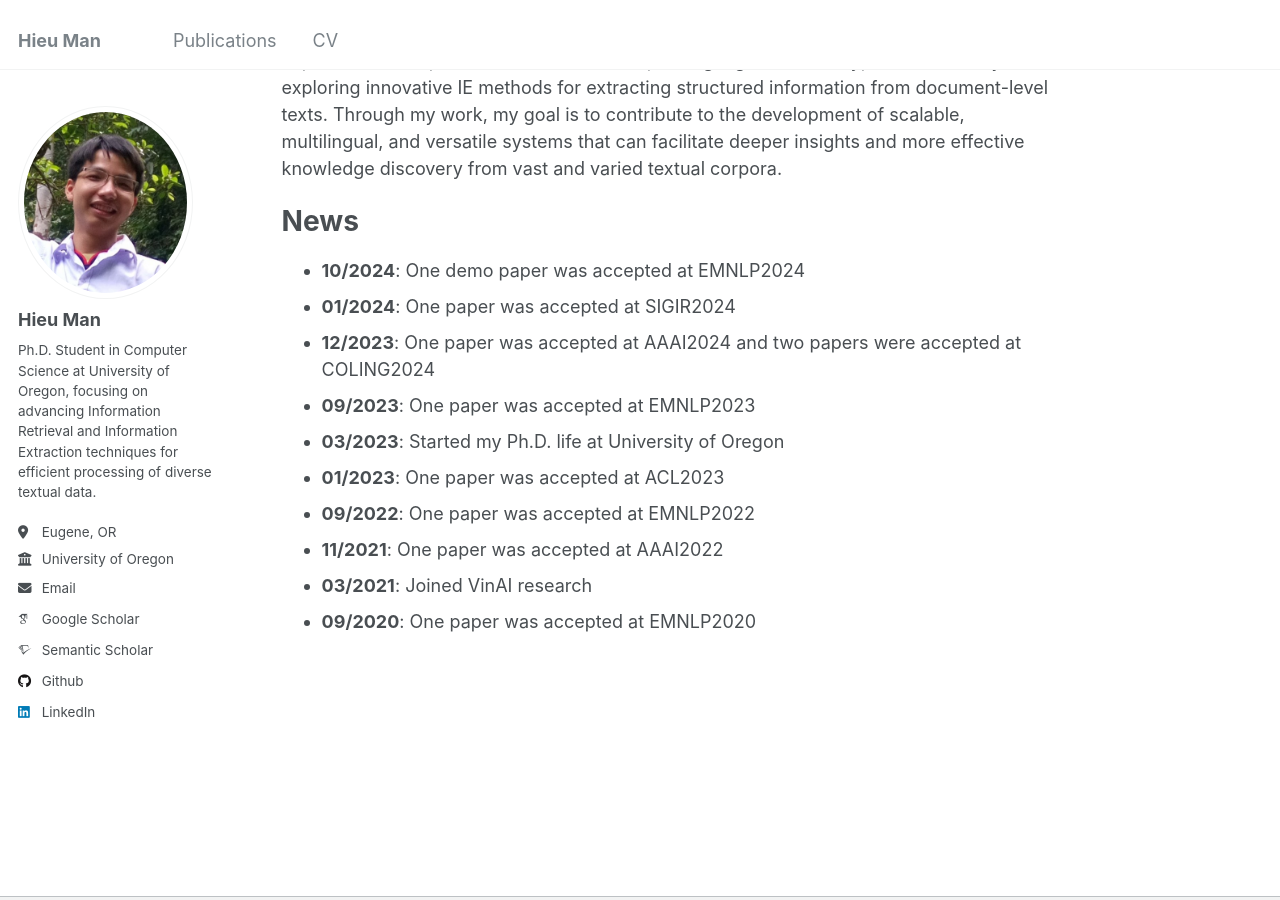
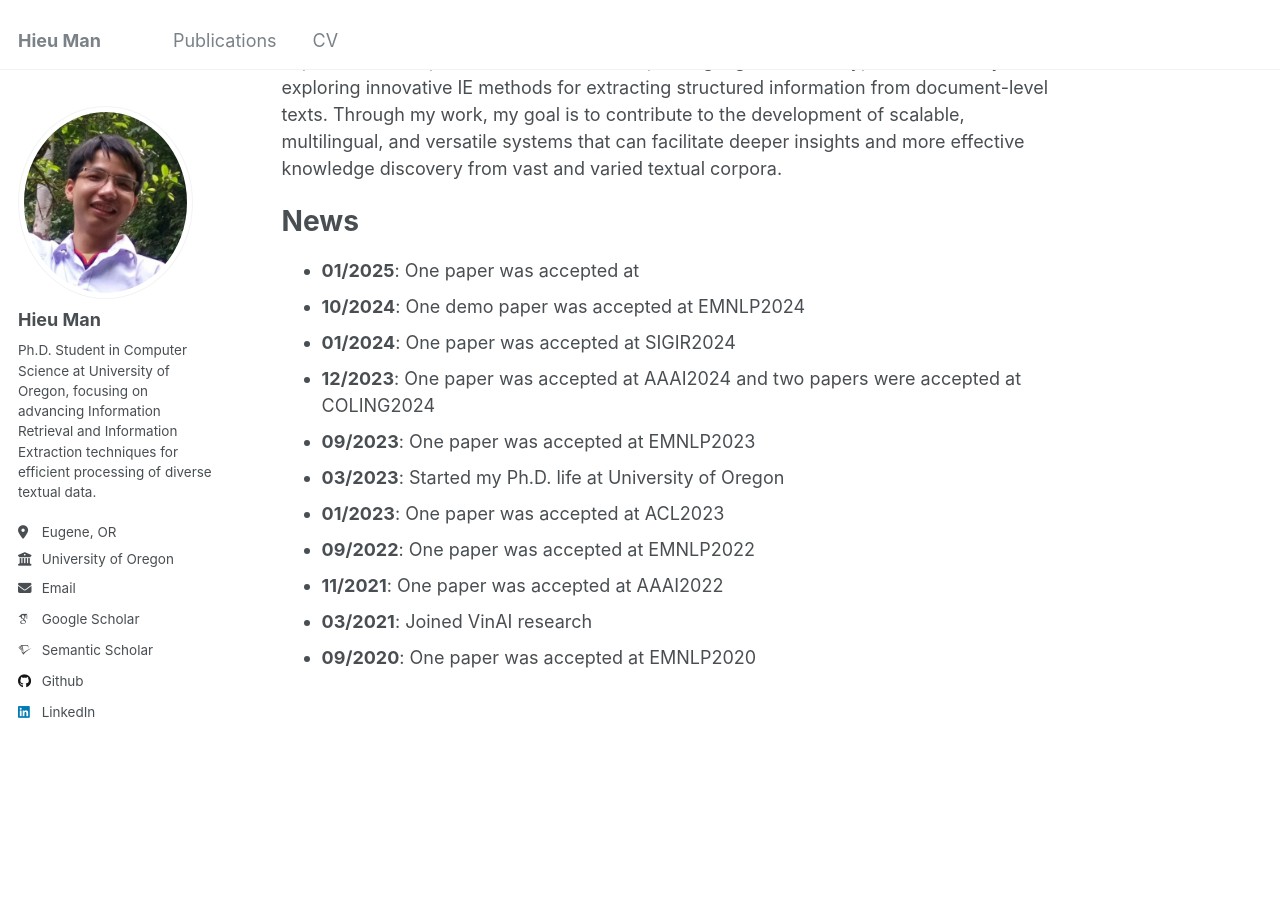
Before and after one commit to hieum98/hieum98.github.io, a Jekyll site: the page built from _pages/about.md, in a window 1280 px wide and 900 px high, scrolled down 341 px. Built offline with Jekyll 4.4.1, drawn with Linux system fonts in a browser that asks for light colours; some web fonts are replaced; some of the changed lines change nothing that is shown.

Commit message:
Refactor publication categories and update execution counts in Jupyter notebook

```diff
--- a/_config.yml
+++ b/_config.yml
@@ -75,10 +75,10 @@
 
 # Publication Category - The following the list of publication categories and their headings
 publication_category:
-  books:
-    title: 'Books'
-  manuscripts:
-    title: 'Journal Articles'
+  # books:
+  #   title: 'Books'
+  # manuscripts:
+  #   title: 'Journal Articles'
   conferences:
     title: 'Conference Papers'
 
@@ -211,18 +211,18 @@
 
 # These settings control the types of collections used by the template
 collections:
-  teaching:
-    output: true
-    permalink: /:collection/:path/
+  # teaching:
+  #   output: true
+  #   permalink: /:collection/:path/
   publications:
     output: true
     permalink: /:collection/:path/
-  portfolio:
-    output: true
-    permalink: /:collection/:path/
-  talks:
-    output: true
-    permalink: /:collection/:path/
+  # portfolio:
+  #   output: true
+  #   permalink: /:collection/:path/
+  # talks:
+  #   output: true
+  #   permalink: /:collection/:path/
 
 
 # These settings control how pages and collections are included in the site
--- a/_pages/about.md
+++ b/_pages/about.md
@@ -13,6 +13,7 @@
 
 News
 ======
+* **01/2025**: One paper was accepted at
 * **10/2024**: One demo paper was accepted at EMNLP2024
 * **01/2024**: One paper was accepted at SIGIR2024
 * **12/2023**: One paper was accepted at AAAI2024 and two papers were accepted at COLING2024
```
Also changed, not shown: 1 other file.
